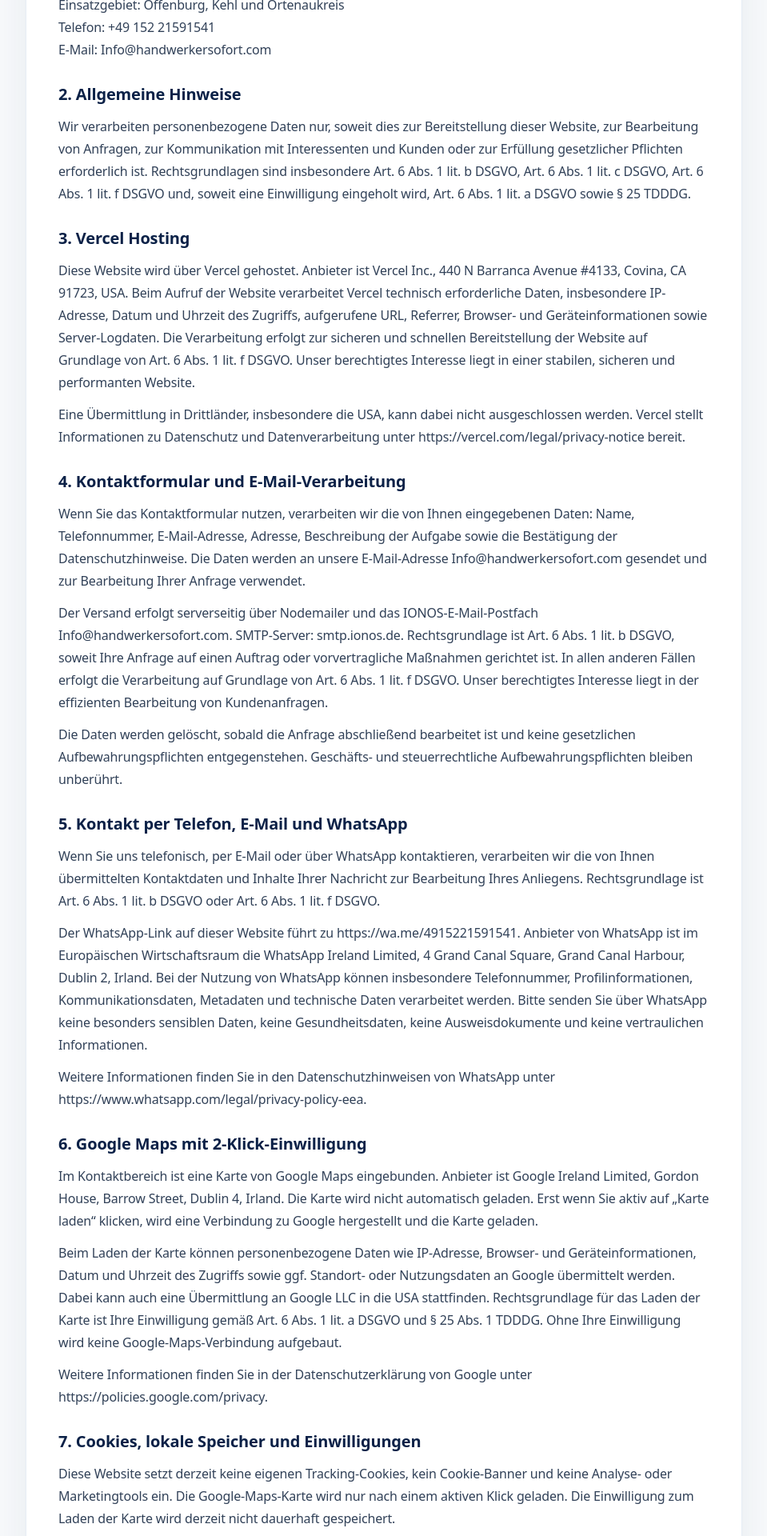
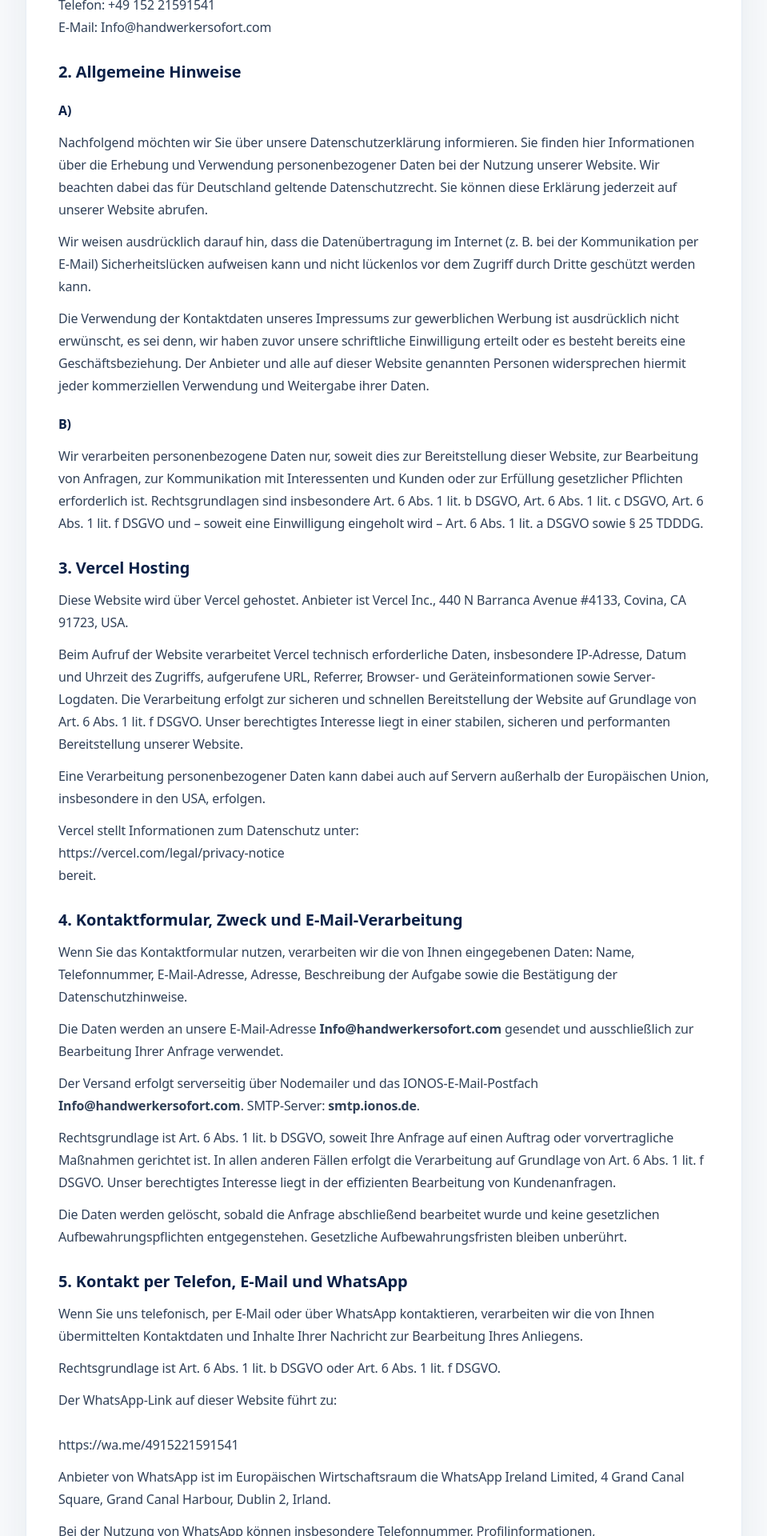
Before and after one commit to nekr1387/handwerker-sofort, a Next.js app: page /datenschutz in a window 1280 px wide. Shown: the part 360-2280 px from the top of the page at 80% size, without its empty margins (160-1119 px from the left). Built offline with nearby package versions, Linux system fonts and the light colour scheme.

Commit message:
Update privacy policy and navigation

```diff
--- a/app/datenschutz/page.tsx
+++ b/app/datenschutz/page.tsx
@@ -1,6 +1,5 @@
 import type { Metadata } from "next";
 import { LegalPage } from "@/components/LegalPage";
-import { siteConfig } from "@/lib/site-config";
 
 export const metadata: Metadata = { title: "Datenschutz | Handwerker Sofort", robots: { index: true, follow: true } };
 
@@ -14,55 +13,95 @@ export default function Datenschutz() {
         <p className="mt-3">
           Handwerker Sofort
           <br />
-          Einsatzgebiet: {siteConfig.serviceArea}
+          Telefon: +49 152 21591541
           <br />
-          Telefon: {siteConfig.phoneDisplay}
-          <br />
-          E-Mail: {siteConfig.email}
+          E-Mail: <a href="mailto:Info@handwerkersofort.com">Info@handwerkersofort.com</a>
         </p>
       </section>
 
       <section>
         <h2 className={headingClass}>2. Allgemeine Hinweise</h2>
+        <h3 className="mt-5 font-bold text-[#0b2147]">A)</h3>
+        <p className="mt-3">
+          Nachfolgend möchten wir Sie über unsere Datenschutzerklärung informieren. Sie finden hier Informationen über die
+          Erhebung und Verwendung personenbezogener Daten bei der Nutzung unserer Website. Wir beachten dabei das für
+          Deutschland geltende Datenschutzrecht. Sie können diese Erklärung jederzeit auf unserer Website abrufen.
+        </p>
+        <p className="mt-3">
+          Wir weisen ausdrücklich darauf hin, dass die Datenübertragung im Internet (z. B. bei der Kommunikation per E-Mail)
+          Sicherheitslücken aufweisen kann und nicht lückenlos vor dem Zugriff durch Dritte geschützt werden kann.
+        </p>
+        <p className="mt-3">
+          Die Verwendung der Kontaktdaten unseres Impressums zur gewerblichen Werbung ist ausdrücklich nicht erwünscht, es
+          sei denn, wir haben zuvor unsere schriftliche Einwilligung erteilt oder es besteht bereits eine Geschäftsbeziehung.
+          Der Anbieter und alle auf dieser Website genannten Personen widersprechen hiermit jeder kommerziellen Verwendung
+          und Weitergabe ihrer Daten.
+        </p>
+        <h3 className="mt-5 font-bold text-[#0b2147]">B)</h3>
         <p className="mt-3">
           Wir verarbeiten personenbezogene Daten nur, soweit dies zur Bereitstellung dieser Website, zur Bearbeitung von
           Anfragen, zur Kommunikation mit Interessenten und Kunden oder zur Erfüllung gesetzlicher Pflichten erforderlich
-          ist. Rechtsgrundlagen sind insbesondere Art. 6 Abs. 1 lit. b DSGVO, Art. 6 Abs. 1 lit. c DSGVO, Art. 6 Abs. 1
-          lit. f DSGVO und, soweit eine Einwilligung eingeholt wird, Art. 6 Abs. 1 lit. a DSGVO sowie § 25 TDDDG.
+          ist. Rechtsgrundlagen sind insbesondere Art. 6 Abs. 1 lit. b DSGVO, Art. 6 Abs. 1 lit. c DSGVO, Art. 6 Abs. 1 lit.
+          f DSGVO und – soweit eine Einwilligung eingeholt wird – Art. 6 Abs. 1 lit. a DSGVO sowie § 25 TDDDG.
         </p>
       </section>
 
       <section>
         <h2 className={headingClass}>3. Vercel Hosting</h2>
         <p className="mt-3">
-          Diese Website wird über Vercel gehostet. Anbieter ist Vercel Inc., 440 N Barranca Avenue #4133, Covina, CA
-          91723, USA. Beim Aufruf der Website verarbeitet Vercel technisch erforderliche Daten, insbesondere IP-Adresse,
-          Datum und Uhrzeit des Zugriffs, aufgerufene URL, Referrer, Browser- und Geräteinformationen sowie Server-Logdaten.
-          Die Verarbeitung erfolgt zur sicheren und schnellen Bereitstellung der Website auf Grundlage von Art. 6 Abs. 1
-          lit. f DSGVO. Unser berechtigtes Interesse liegt in einer stabilen, sicheren und performanten Website.
+          Diese Website wird über Vercel gehostet. Anbieter ist Vercel Inc., 440 N Barranca Avenue #4133, Covina, CA 91723,
+          USA.
         </p>
         <p className="mt-3">
-          Eine Übermittlung in Drittländer, insbesondere die USA, kann dabei nicht ausgeschlossen werden. Vercel stellt
-          Informationen zu Datenschutz und Datenverarbeitung unter https://vercel.com/legal/privacy-notice bereit.
+          Beim Aufruf der Website verarbeitet Vercel technisch erforderliche Daten, insbesondere IP-Adresse, Datum und
+          Uhrzeit des Zugriffs, aufgerufene URL, Referrer, Browser- und Geräteinformationen sowie Server-Logdaten. Die
+          Verarbeitung erfolgt zur sicheren und schnellen Bereitstellung der Website auf Grundlage von Art. 6 Abs. 1 lit. f
+          DSGVO. Unser berechtigtes Interesse liegt in einer stabilen, sicheren und performanten Bereitstellung unserer
+          Website.
+        </p>
+        <p className="mt-3">
+          Eine Verarbeitung personenbezogener Daten kann dabei auch auf Servern außerhalb der Europäischen Union,
+          insbesondere in den USA, erfolgen.
+        </p>
+        <p className="mt-3">
+          Vercel stellt Informationen zum Datenschutz unter:
+          <br />
+          <a href="https://vercel.com/legal/privacy-notice" target="_blank" rel="noopener noreferrer">
+            https://vercel.com/legal/privacy-notice
+          </a>
+          <br />
+          bereit.
         </p>
       </section>
 
       <section>
-        <h2 className={headingClass}>4. Kontaktformular und E-Mail-Verarbeitung</h2>
+        <h2 className={headingClass}>4. Kontaktformular, Zweck und E-Mail-Verarbeitung</h2>
         <p className="mt-3">
           Wenn Sie das Kontaktformular nutzen, verarbeiten wir die von Ihnen eingegebenen Daten: Name, Telefonnummer,
-          E-Mail-Adresse, Adresse, Beschreibung der Aufgabe sowie die Bestätigung der Datenschutzhinweise. Die Daten werden
-          an unsere E-Mail-Adresse {siteConfig.email} gesendet und zur Bearbeitung Ihrer Anfrage verwendet.
+          E-Mail-Adresse, Adresse, Beschreibung der Aufgabe sowie die Bestätigung der Datenschutzhinweise.
         </p>
         <p className="mt-3">
-          Der Versand erfolgt serverseitig über Nodemailer und das IONOS-E-Mail-Postfach {siteConfig.email}. SMTP-Server:
-          smtp.ionos.de. Rechtsgrundlage ist Art. 6 Abs. 1 lit. b DSGVO, soweit Ihre Anfrage auf einen Auftrag oder
-          vorvertragliche Maßnahmen gerichtet ist. In allen anderen Fällen erfolgt die Verarbeitung auf Grundlage von Art. 6
-          Abs. 1 lit. f DSGVO. Unser berechtigtes Interesse liegt in der effizienten Bearbeitung von Kundenanfragen.
+          Die Daten werden an unsere E-Mail-Adresse{" "}
+          <strong>
+            <a href="mailto:Info@handwerkersofort.com">Info@handwerkersofort.com</a>
+          </strong>{" "}
+          gesendet und ausschließlich zur Bearbeitung Ihrer Anfrage verwendet.
         </p>
         <p className="mt-3">
-          Die Daten werden gelöscht, sobald die Anfrage abschließend bearbeitet ist und keine gesetzlichen
-          Aufbewahrungspflichten entgegenstehen. Geschäfts- und steuerrechtliche Aufbewahrungspflichten bleiben unberührt.
+          Der Versand erfolgt serverseitig über Nodemailer und das IONOS-E-Mail-Postfach{" "}
+          <strong>
+            <a href="mailto:Info@handwerkersofort.com">Info@handwerkersofort.com</a>
+          </strong>
+          . SMTP-Server: <strong>smtp.ionos.de</strong>.
+        </p>
+        <p className="mt-3">
+          Rechtsgrundlage ist Art. 6 Abs. 1 lit. b DSGVO, soweit Ihre Anfrage auf einen Auftrag oder vorvertragliche
+          Maßnahmen gerichtet ist. In allen anderen Fällen erfolgt die Verarbeitung auf Grundlage von Art. 6 Abs. 1 lit. f
+          DSGVO. Unser berechtigtes Interesse liegt in der effizienten Bearbeitung von Kundenanfragen.
+        </p>
+        <p className="mt-3">
+          Die Daten werden gelöscht, sobald die Anfrage abschließend bearbeitet wurde und keine gesetzlichen
+          Aufbewahrungspflichten entgegenstehen. Gesetzliche Aufbewahrungsfristen bleiben unberührt.
         </p>
       </section>
 
@@ -70,19 +109,35 @@ export default function Datenschutz() {
         <h2 className={headingClass}>5. Kontakt per Telefon, E-Mail und WhatsApp</h2>
         <p className="mt-3">
           Wenn Sie uns telefonisch, per E-Mail oder über WhatsApp kontaktieren, verarbeiten wir die von Ihnen übermittelten
-          Kontaktdaten und Inhalte Ihrer Nachricht zur Bearbeitung Ihres Anliegens. Rechtsgrundlage ist Art. 6 Abs. 1 lit. b
-          DSGVO oder Art. 6 Abs. 1 lit. f DSGVO.
+          Kontaktdaten und Inhalte Ihrer Nachricht zur Bearbeitung Ihres Anliegens.
         </p>
         <p className="mt-3">
-          Der WhatsApp-Link auf dieser Website führt zu https://wa.me/4915221591541. Anbieter von WhatsApp ist im
-          Europäischen Wirtschaftsraum die WhatsApp Ireland Limited, 4 Grand Canal Square, Grand Canal Harbour, Dublin 2,
-          Irland. Bei der Nutzung von WhatsApp können insbesondere Telefonnummer, Profilinformationen, Kommunikationsdaten,
+          Rechtsgrundlage ist Art. 6 Abs. 1 lit. b DSGVO oder Art. 6 Abs. 1 lit. f DSGVO.
+        </p>
+        <p className="mt-3">
+          Der WhatsApp-Link auf dieser Website führt zu:
+          <br />
+          <br />
+          <a href="https://wa.me/4915221591541" target="_blank" rel="noopener noreferrer">
+            https://wa.me/4915221591541
+          </a>
+        </p>
+        <p className="mt-3">
+          Anbieter von WhatsApp ist im Europäischen Wirtschaftsraum die WhatsApp Ireland Limited, 4 Grand Canal Square,
+          Grand Canal Harbour, Dublin 2, Irland.
+        </p>
+        <p className="mt-3">
+          Bei der Nutzung von WhatsApp können insbesondere Telefonnummer, Profilinformationen, Kommunikationsdaten,
           Metadaten und technische Daten verarbeitet werden. Bitte senden Sie über WhatsApp keine besonders sensiblen Daten,
           keine Gesundheitsdaten, keine Ausweisdokumente und keine vertraulichen Informationen.
         </p>
         <p className="mt-3">
-          Weitere Informationen finden Sie in den Datenschutzhinweisen von WhatsApp unter
-          https://www.whatsapp.com/legal/privacy-policy-eea.
+          Weitere Informationen:
+          <br />
+          <br />
+          <a href="https://www.whatsapp.com/legal/privacy-policy-eea" target="_blank" rel="noopener noreferrer">
+            https://www.whatsapp.com/legal/privacy-policy-eea
+          </a>
         </p>
       </section>
 
@@ -90,18 +145,30 @@ export default function Datenschutz() {
         <h2 className={headingClass}>6. Google Maps mit 2-Klick-Einwilligung</h2>
         <p className="mt-3">
           Im Kontaktbereich ist eine Karte von Google Maps eingebunden. Anbieter ist Google Ireland Limited, Gordon House,
-          Barrow Street, Dublin 4, Irland. Die Karte wird nicht automatisch geladen. Erst wenn Sie aktiv auf „Karte laden“
-          klicken, wird eine Verbindung zu Google hergestellt und die Karte geladen.
+          Barrow Street, Dublin 4, Irland.
         </p>
         <p className="mt-3">
-          Beim Laden der Karte können personenbezogene Daten wie IP-Adresse, Browser- und Geräteinformationen, Datum und
-          Uhrzeit des Zugriffs sowie ggf. Standort- oder Nutzungsdaten an Google übermittelt werden. Dabei kann auch eine
-          Übermittlung an Google LLC in die USA stattfinden. Rechtsgrundlage für das Laden der Karte ist Ihre Einwilligung
-          gemäß Art. 6 Abs. 1 lit. a DSGVO und § 25 Abs. 1 TDDDG. Ohne Ihre Einwilligung wird keine Google-Maps-Verbindung
-          aufgebaut.
+          Die Karte wird nicht automatisch geladen. Erst nachdem Sie aktiv auf die Schaltfläche{" "}
+          <strong>„Karte laden“</strong> geklickt haben, wird eine Verbindung zu den Servern von Google hergestellt und die
+          Karte geladen.
         </p>
         <p className="mt-3">
-          Weitere Informationen finden Sie in der Datenschutzerklärung von Google unter https://policies.google.com/privacy.
+          Dabei können personenbezogene Daten, insbesondere Ihre IP-Adresse, Browser- und Geräteinformationen sowie Datum
+          und Uhrzeit des Zugriffs, an Google übermittelt werden. Dabei kann auch eine Übermittlung an Google LLC in die USA
+          erfolgen.
+        </p>
+        <p className="mt-3">
+          Rechtsgrundlage für das Laden der Karte ist Ihre Einwilligung gemäß Art. 6 Abs. 1 lit. a DSGVO sowie § 25 Abs. 1
+          TDDDG.
+        </p>
+        <p className="mt-3">Ohne Ihre Einwilligung wird keine Verbindung zu Google Maps hergestellt.</p>
+        <p className="mt-3">
+          Weitere Informationen:
+          <br />
+          <br />
+          <a href="https://policies.google.com/privacy" target="_blank" rel="noopener noreferrer">
+            https://policies.google.com/privacy
+          </a>
         </p>
       </section>
 
@@ -109,25 +176,29 @@ export default function Datenschutz() {
         <h2 className={headingClass}>7. Cookies, lokale Speicher und Einwilligungen</h2>
         <p className="mt-3">
           Diese Website setzt derzeit keine eigenen Tracking-Cookies, kein Cookie-Banner und keine Analyse- oder
-          Marketingtools ein. Die Google-Maps-Karte wird nur nach einem aktiven Klick geladen. Die Einwilligung zum Laden
-          der Karte wird derzeit nicht dauerhaft gespeichert.
+          Marketingtools ein.
         </p>
+        <p className="mt-3">Die Google-Maps-Karte wird ausschließlich nach einem aktiven Klick geladen.</p>
+        <p className="mt-3">Die Einwilligung zum Laden der Karte wird derzeit nicht dauerhaft gespeichert.</p>
       </section>
 
       <section>
         <h2 className={headingClass}>8. Keine Analyse- und Trackingdienste</h2>
         <p className="mt-3">
-          Auf dieser Website werden nach aktuellem Stand keine Dienste wie Google Analytics, Google Tag Manager, Meta Pixel,
-          Hotjar, Plausible oder vergleichbare Analyse-, Tracking- oder Marketingdienste eingesetzt.
+          Auf dieser Website werden derzeit keine Dienste wie Google Analytics, Google Tag Manager, Meta Pixel, Hotjar,
+          Plausible oder vergleichbare Analyse-, Tracking- oder Marketingdienste eingesetzt.
         </p>
       </section>
 
       <section>
         <h2 className={headingClass}>9. Schriftarten, Bilder und Videos</h2>
         <p className="mt-3">
-          Die Website verwendet eine lokale System-Font-Stack-Konfiguration mit Manrope als bevorzugter Schriftart. Es
-          werden keine Google Fonts von Google-Servern geladen. Bilder, Logos und Videos werden lokal aus dem
-          Website-Projekt bereitgestellt und nicht von externen Bild- oder Videoplattformen geladen.
+          Die Website verwendet lokale bzw. systemseitig verfügbare Schriftarten. Es werden keine Google Fonts von
+          Google-Servern geladen.
+        </p>
+        <p className="mt-3">
+          Bilder, Logos und Videos werden lokal aus dem Website-Projekt bereitgestellt und nicht von externen Bild- oder
+          Videoplattformen geladen.
         </p>
       </section>
 
@@ -135,8 +206,11 @@ export default function Datenschutz() {
         <h2 className={headingClass}>10. SSL- bzw. TLS-Verschlüsselung</h2>
         <p className="mt-3">
           Diese Website nutzt aus Sicherheitsgründen und zum Schutz der Übertragung vertraulicher Inhalte eine SSL- bzw.
-          TLS-Verschlüsselung. Eine verschlüsselte Verbindung erkennen Sie an „https://“ in der Adresszeile Ihres Browsers
-          sowie am Schloss-Symbol in Ihrem Browser.
+          TLS-Verschlüsselung.
+        </p>
+        <p className="mt-3">
+          Eine verschlüsselte Verbindung erkennen Sie an „https://“ in der Adresszeile Ihres Browsers sowie am Schloss-Symbol
+          Ihres Browsers.
         </p>
       </section>
 
@@ -144,41 +218,54 @@ export default function Datenschutz() {
         <h2 className={headingClass}>11. Ihre Rechte</h2>
         <p className="mt-3">
           Sie haben im Rahmen der gesetzlichen Voraussetzungen das Recht auf Auskunft, Berichtigung, Löschung,
-          Einschränkung der Verarbeitung, Datenübertragbarkeit sowie Widerspruch gegen bestimmte Verarbeitungen. Soweit die
-          Verarbeitung auf einer Einwilligung beruht, können Sie diese jederzeit mit Wirkung für die Zukunft widerrufen.
+          Einschränkung der Verarbeitung, Datenübertragbarkeit sowie Widerspruch gegen bestimmte Verarbeitungen.
+        </p>
+        <p className="mt-3">
+          Soweit eine Verarbeitung auf Ihrer Einwilligung beruht, können Sie diese jederzeit mit Wirkung für die Zukunft
+          widerrufen.
+        </p>
+        <p className="mt-3">
           Außerdem haben Sie das Recht, sich bei einer zuständigen Datenschutzaufsichtsbehörde zu beschweren.
         </p>
         <p className="mt-3">
-          Zuständige Datenschutzaufsichtsbehörde in Baden-Württemberg:
-          <br />
-          <br />
+          <strong>Zuständige Datenschutzaufsichtsbehörde in Baden-Württemberg:</strong>
+        </p>
+        <p className="mt-3">
           Der Landesbeauftragte für den Datenschutz und die Informationsfreiheit Baden-Württemberg (LfDI BW)
-          <br />
+        </p>
+        <p className="mt-3">
           Lautenschlagerstraße 20
           <br />
           70173 Stuttgart
           <br />
           Deutschland
+        </p>
+        <p className="mt-3">
+          Weitere Informationen:
           <br />
           <br />
-          Weitere Informationen:
-          <br />
-          https://www.baden-wuerttemberg.datenschutz.de/
+          <a
+            href="https://www.baden-wuerttemberg.datenschutz.de/"
+            target="_blank"
+            rel="noopener noreferrer"
+          >
+            https://www.baden-wuerttemberg.datenschutz.de/
+          </a>
         </p>
       </section>
 
       <section>
         <h2 className={headingClass}>12. Speicherdauer</h2>
         <p className="mt-3">
-          Wir speichern personenbezogene Daten nur so lange, wie dies für den jeweiligen Zweck erforderlich ist. Längere
-          Speicherungen erfolgen nur, wenn gesetzliche Aufbewahrungspflichten bestehen oder die Daten zur Geltendmachung,
-          Ausübung oder Verteidigung von Rechtsansprüchen benötigt werden.
+          Wir speichern personenbezogene Daten nur so lange, wie dies für den jeweiligen Zweck erforderlich ist. Eine
+          längere Speicherung erfolgt nur, soweit gesetzliche Aufbewahrungspflichten bestehen oder die Daten zur
+          Geltendmachung, Ausübung oder Verteidigung von Rechtsansprüchen benötigt werden.
         </p>
       </section>
 
       <section>
         <h2 className={headingClass}>13. Stand</h2>
-        <p className="mt-3">Stand: Juni 2026</p>
+        <p className="mt-3">Stand: 29. Juni 2026</p>
       </section>
     </LegalPage>
   );
```
Also changed, not shown: components/Header.tsx (+4 -4 lines).
